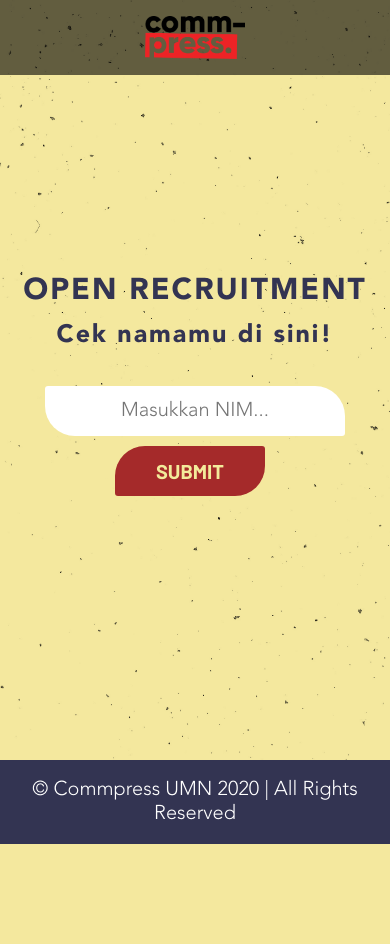
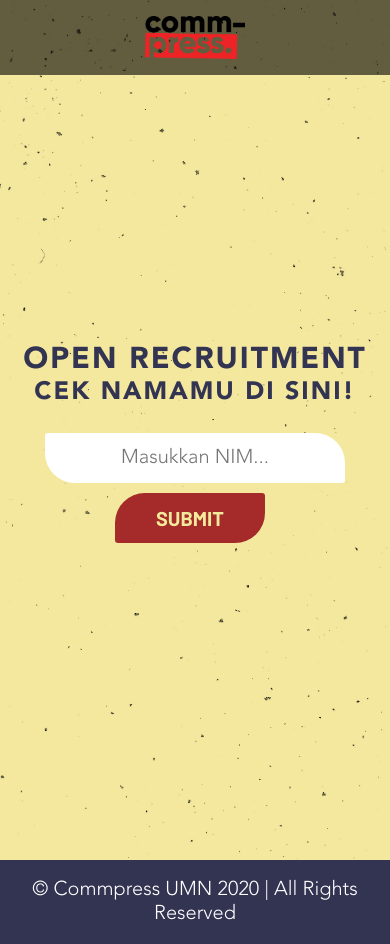
Before and after one commit to DwynnTama/CompressUMN, a CodeIgniter app: page /CompressUMN/Oprec in a window 390 px wide. Before the commit the page ends 844 px from the top, so only its background shows below. Run offline with CodeIgniter, Linux system fonts and the light colour scheme; data that the repository does not hold is empty.

Commit message:
iseng push

```diff
--- a/application/views/oprec.php
+++ b/application/views/oprec.php
@@ -2,10 +2,10 @@
 <title>Open Recruitment</title>
 <div class="container oprec">
     <h2>Open Recruitment</h2>
-    <h1>Cek namamu di sini!</h1>
+    <h5>Cek namamu di sini!</h5>
     <form method="POST" action="<?= base_url('Oprec/Result') ?>" class="compress-form" id="form1">
         <div>
-            <input maxlength="6" name="nama" type="text" placeholder="Masukkan NIM..." id="num" oninput="return onlynum()">
+            <input maxlength="5" name="nama" type="text" placeholder="Masukkan NIM..." id="num" oninput="return onlynum()">
         </div>
         <button type="submit" value="submit" class="compress-btn">SUBMIT</button>
     </form>
@@ -18,7 +18,7 @@
         <?php
         echo '<h3 class="text-nama">' . $row['Nama'] . '</h3>';
         echo '<h3 class="text-NIM">' . $row['NIM'] . '</h3>';
-        echo '<h3>' . $row['Informasi'] . ' </h3><p>ke tahap interview</p>';
+        echo '<p class="text-lower"><strong>' . $row['Informasi'] . '</strong> ke tahap interview</p>';
     } ?>
         </div>
 </div>
--- a/assets/css/oprec.css
+++ b/assets/css/oprec.css
@@ -5,12 +5,15 @@
 }
 
 .text-nama{
-    height: 10px;
-    padding-top: 20px;
+    margin: 10px 0 10px 0;
 }
 
 .text-NIM{
+    margin: 10px 0 10px 0;
+}
 
+.text-lower{
+    margin: 20px 0 10px 0;
 }
 
 .oprec{
@@ -22,11 +25,14 @@
     background-size: cover;
 }
 
+.oprec strong{
+    font-family: "Avenir-bold";
+}
+
 .oprec h3{
+    font-family: "Avenir-bold";
     text-transform: uppercase;
-    font-family: "Avenir-bold";
     letter-spacing: 2px;
-    margin: 5px 0 20px 0;
 }
 
 .oprec h2{
@@ -38,12 +44,13 @@
     text-shadow: 0px 5px 3px rgba(0,0,0,0.0);
 }
 
-.oprec h1{
+.oprec h5{
+    text-transform: uppercase;
     font-family: "Avenir-bold";
     font-size: 25px;
     letter-spacing: 2px;
-    margin-bottom: 30px;
-
+    margin-top: 5px;
+    margin-bottom: 20px;
 }
 
 .compress-form input{
@@ -105,6 +112,11 @@
 }
 
 @media (max-width: 700px){
+    .oprec{
+        padding-top: 1em;
+        height: 100%;
+    }
+
     .oprec h2{
         font-size: 30px;
         margin-left: 10px;
```
